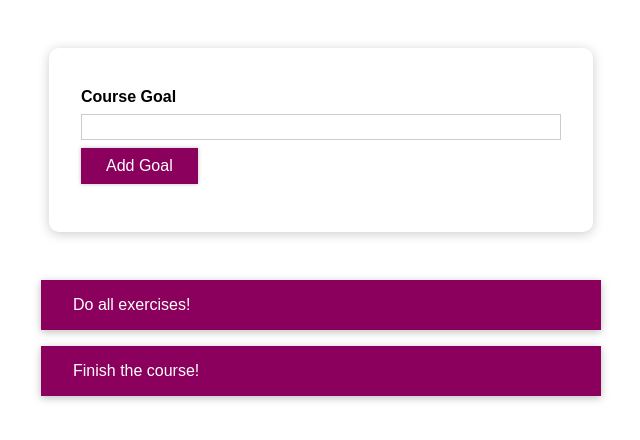
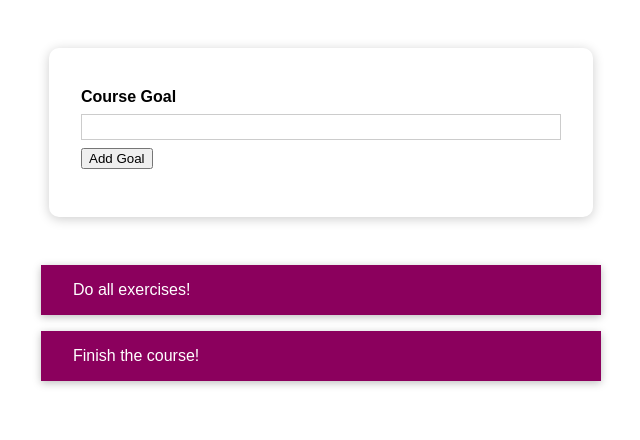
Before and after one commit to mkonemo/react-qg2aks, a React (Create React App) app: page / in a window 1280 px wide. Shown: the top 440 px of the page, without its empty margins (319-959 px from the left). Built offline with nearby package versions, Linux system fonts and the light colour scheme.

Commit message:
1 file modified

```diff
--- a/src/components/UI/Button/Button.js
+++ b/src/components/UI/Button/Button.js
@@ -1,13 +1,16 @@
 import React from 'react';
 
-import './Button.css';
+import styled from 'styled-components'
+// import './Button.css';
 
-const Button = props => {
+const Button = styled.button``;
+
+/*const Button = props => {
   return (
     <button type={props.type} className="button" onClick={props.onClick}>
       {props.children}
     </button>
   );
-};
+};*/
 
 export default Button;
```
